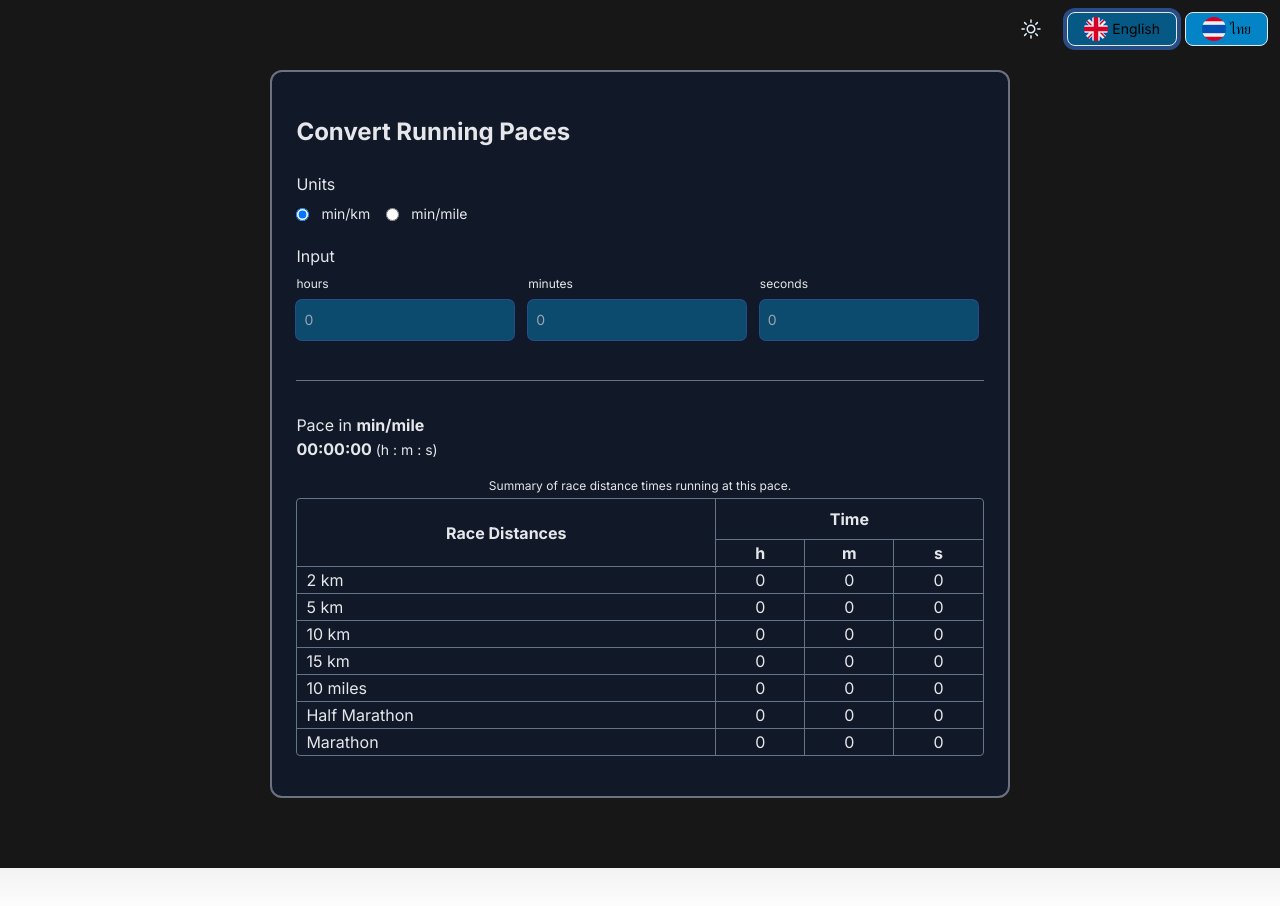
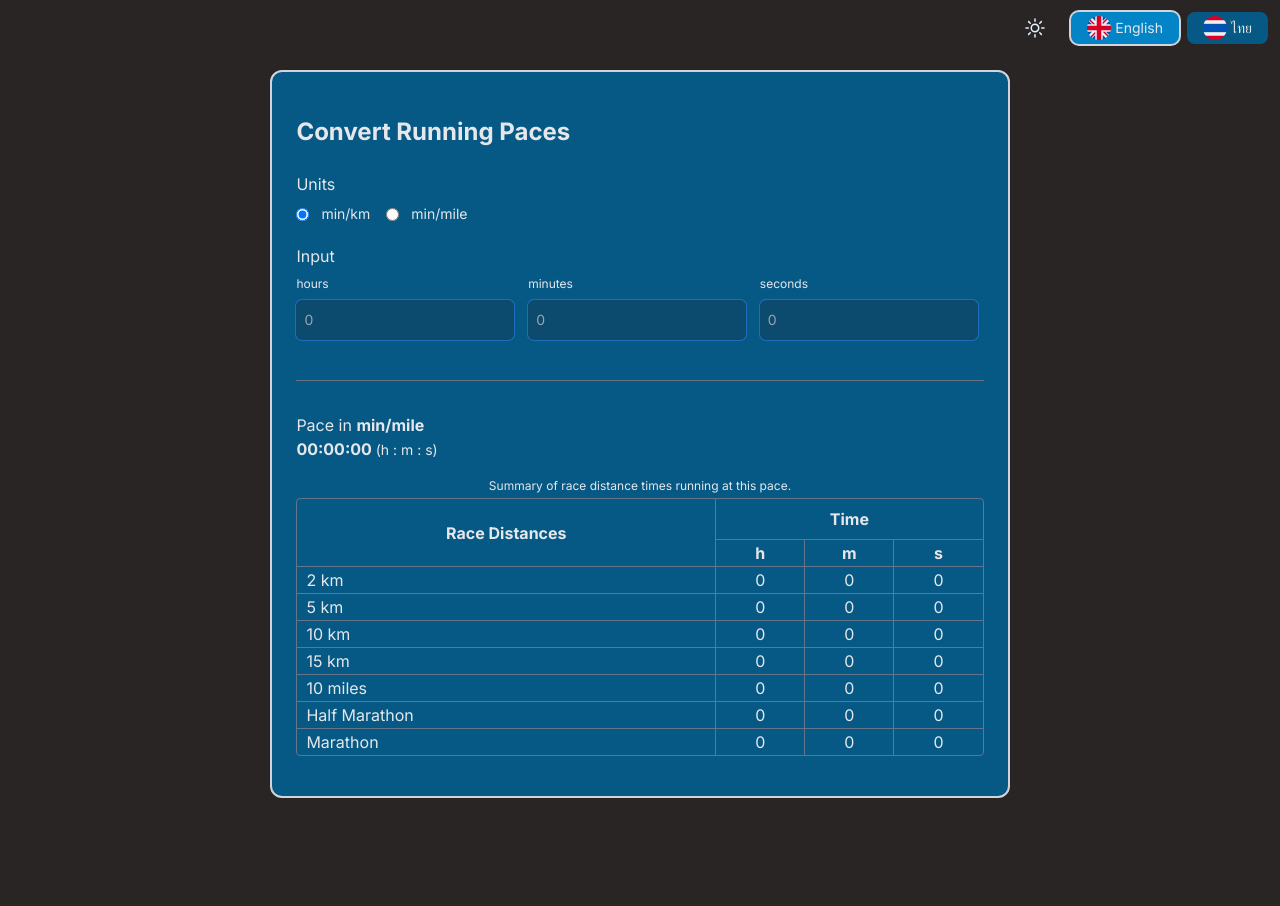
Before and after one commit to goldy1992/running_pace_converter, a Next.js app: page / in a window 1280 px wide. Shown: the top 906 px of the page. Built offline with nearby package versions, Linux system fonts and the light colour scheme.

Commit message:
latest changes

```diff
--- a/src/app/components/language_selected_button.tsx
+++ b/src/app/components/language_selected_button.tsx
@@ -2,9 +2,9 @@ export default function LanguageButton({name, selected, onClick, icon}:{ name: s
 icon : React.ReactNode}) {
 
     let className = selected ?
-    "px-4 py-1 bg-sky-800 border rounded-lg ring-4"
+    "px-4 py-1 bg-sky-600 hover:bg-sky-700 dark:hover:bg-sky-500 rounded-lg ring-2 ring-gray-600 dark:ring-gray-300 dark:bg-sky-600  "
     :
-    "px-4 py-1 bg-sky-600 hover:bg-sky-800 border rounded-lg"
+    "px-4 py-1 bg-sky-400 dark:bg-sky-800 hover:bg-sky-700 dark:hover:bg-sky-500 rounded-lg"
     return (
         <button
         className={className}
@@ -12,18 +12,9 @@ icon : React.ReactNode}) {
         <div className="flex items-center space-x-1">
             {/* {language == "en" && <TickIcon className="w-4 h-4 me-2"/> } */}
             {icon}
-            <span className="text-sm">{name}</span>
+            <span className="text-sm text-gray-800 dark:text-gray-200">{name}</span>
         </div>
     </button>
 
     )
 }
-
-/* <button type="button" class="
-focus:outline-none text-white bg-green-700
-hover:bg-green-800 focus:ring-4
-focus:ring-green-300 font-medium
-rounded-lg text-sm px-5 py-2.5
-me-2 mb-2 dark:bg-green-600
-dark:hover:bg-green-700
-dark:focus:ring-green-800">Green</button> */
--- a/src/app/globals.css
+++ b/src/app/globals.css
@@ -1,27 +1,3 @@
 @tailwind base;
 @tailwind components;
 @tailwind utilities;
-
-:root {
-  --foreground-rgb: 0, 0, 0;
-  --background-start-rgb: 214, 219, 220;
-  --background-end-rgb: 255, 255, 255;
-}
-
-@media (prefers-color-scheme: dark) {
-  :root {
-    --foreground-rgb: 255, 255, 255;
-    --background-start-rgb: 0, 0, 0;
-    --background-end-rgb: 0, 0, 0;
-  }
-}
-
-body {
-  color: rgb(var(--foreground-rgb));
-  background: linear-gradient(
-      to bottom,
-      transparent,
-      rgb(var(--background-end-rgb))
-    )
-    rgb(var(--background-start-rgb));
-}
--- a/src/app/layout_child.tsx
+++ b/src/app/layout_child.tsx
@@ -12,16 +12,16 @@ export default function RootChild({children}: Props
     var darkMode = darkModeContext.enabled
     const isDarkMode = darkMode ? "dark" : ""
     const htmlClass = isDarkMode + " scroll-smooth"
-    const bodyClassName = 'bg-neutral-100 dark:bg-neutral-900 ' + inter.className
+    const bodyClassName = 'bg-stone-200 dark:bg-stone-800 ' + inter.className
   return (
 
         <html lang="th" className={htmlClass}>
 
           <body className={bodyClassName}>
             <div id="home" />
-            <div className='bg-neutral-100 dark:bg-neutral-900'>
+            {/* <div className='bg-neutral-100 dark:bg-neutral-900'> */}
               {children}
-            </div>
+            {/* </div> */}
           </body>
       </html>
 
--- a/src/app/page.tsx
+++ b/src/app/page.tsx
@@ -116,7 +116,7 @@ export default function PageContent() : JSX.Element {
             </div>
         </div>
          <div className='grid grid-cols-1 sm:grid-cols-5 gap-x-6 gap-y-4 px-4 py-[70px] mb-12 text-gray-800 dark:text-gray-200'>
-            <div className="sm:col-span-3 sm:col-start-2 flex flex-col sm:gap-x-2 gap-y-3 flex-wrap border-2 border-gray-500 bg-sky-50 dark:bg-gray-900 px-6 py-10 rounded-xl">
+            <div className="sm:col-span-3 sm:col-start-2 flex flex-col sm:gap-x-2 gap-y-3 flex-wrap border-2 border-gray-600 dark:border-gray-300 bg-sky-300 dark:bg-sky-800 px-6 py-10 rounded-xl">
 
                 <span className="flex-none text-2xl font-bold leading-10">{locale.convert_running_paces}</span>
                 {/* Units */}
@@ -125,7 +125,7 @@ export default function PageContent() : JSX.Element {
                     <div className="sm:flex sm:gap-x-2 sm:flex-wrap">
                         <div className="sm:flex-none flex items-center gap-x-3">
                             <input type="radio" id="minPerKm" checked={isKm} onChange={() => setIsKm(true) }
-                            className="default:bg-neutral-200 dark:default:bg-neutral-800" />
+                            className="default:bg-stone-200 dark:default:bg-stone-800" />
                             <label htmlFor="minPerKm" className="pr-2 text-sm">min/km</label>
                         </div>
                         <div className="sm:flex-none flex items-center gap-x-3">
```
